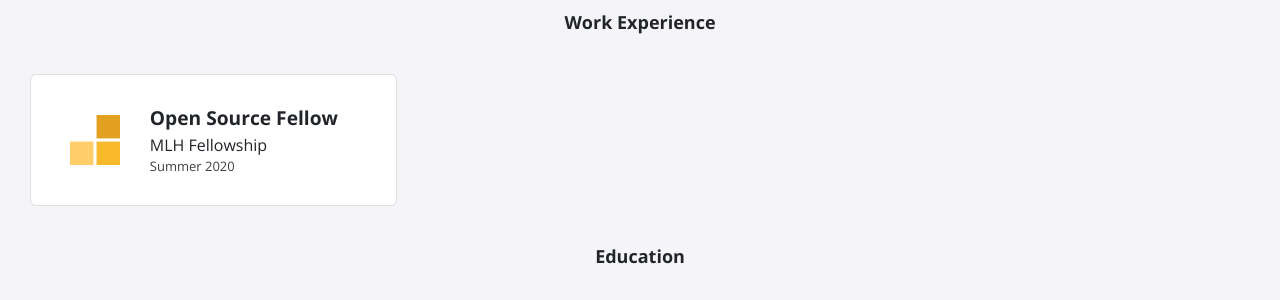
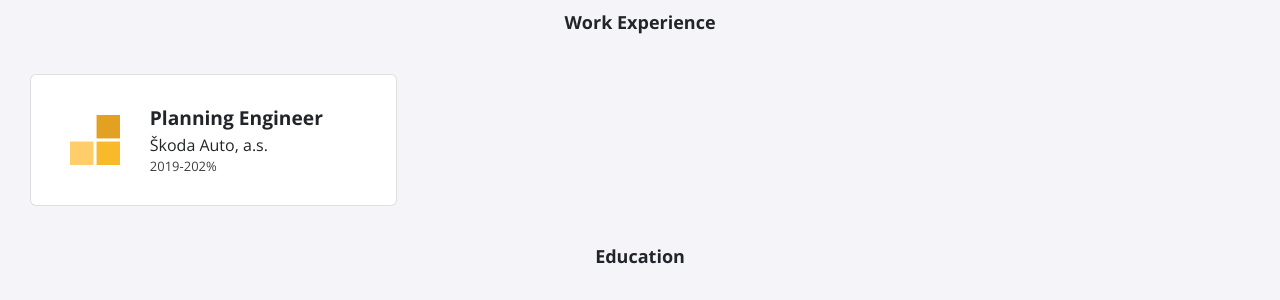
Before and after one commit to marketabrizkova/marketabrizkova.github.io, a Jekyll site: the page built from index.html, in a window 1280 px wide. Shown: the part 833-1133 px from the top of the page. Built offline with Jekyll 4.4.1, drawn with Linux system fonts in a browser that asks for light colours; nearby versions of some CDN libraries.

Commit message:
update work

```diff
--- a/_data/experience.yml
+++ b/_data/experience.yml
@@ -1,4 +1,4 @@
-- role: Open Source Fellow
-  company: MLH Fellowship
-  dates: Summer 2020
+- role: Planning Engineer
+  company: Škoda Auto, a.s.
+  dates: 2019-202%
   logo: fellowship.svg
```
